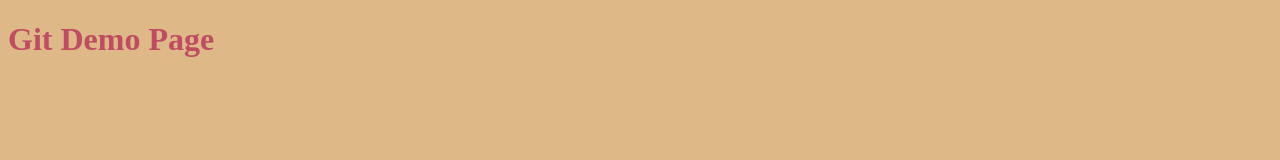
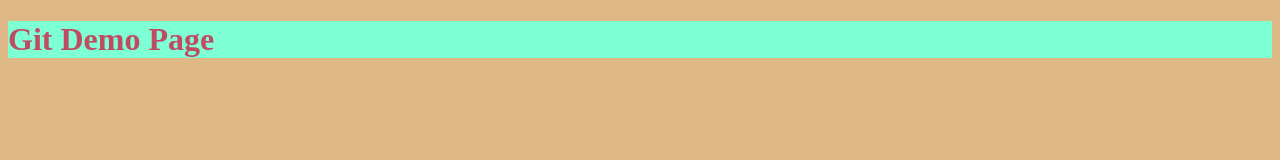
Before and after one commit to NebojsaCenic/practiceDemo, a plain HTML site: page index.html in a window 1280 px wide. Drawn offline with Linux system fonts and the light colour scheme.

Commit message:
change bg color on h1

```diff
--- a/styles.css
+++ b/styles.css
@@ -2,5 +2,6 @@
     background-color: burlywood;
 }
 h1 {
-    color:rgb(192, 76, 99)
+    color:rgb(192, 76, 99);
+    background-color: aquamarine;
 }
```
